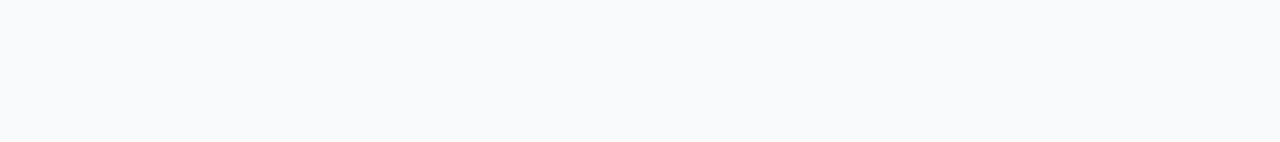
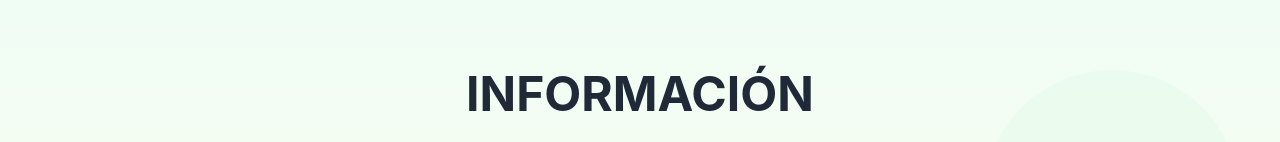
Before and after one commit to FrankyAntonioRodriguezHernandez/la-familia-del-bonsai-React, a React (Create React App) app: page / in a window 1280 px wide. Shown: the part 810-952 px from the top of the page. Before the commit the page ends 800 px from the top, so only its background shows below. Built offline with nearby package versions, Linux system fonts and the light colour scheme.

Commit message:
Creando el componente Services

```diff
--- a/src/App.js
+++ b/src/App.js
@@ -2,14 +2,15 @@ import React from 'react';
 import './App.css';
 import Header from './components/Header';
 import Hero from './components/Hero';
-/*import Information from './components/Information';
+import Information from './components/Information';
+/*
 import Services from './components/Services';
 import Events from './components/Events';
 import Testimonials from './components/Testimonials';
 import Contact from './components/Contact';
 
 Abajo poner
-      <Information />
+
       <Services />
       <Events />
       <Testimonials />
@@ -20,6 +21,7 @@ function App() {
     <div className="App">
       <Header />
       <Hero />
+      <Information />
 
     </div>
   );
```
Also changed, not shown: src/components/Services.js (added).
